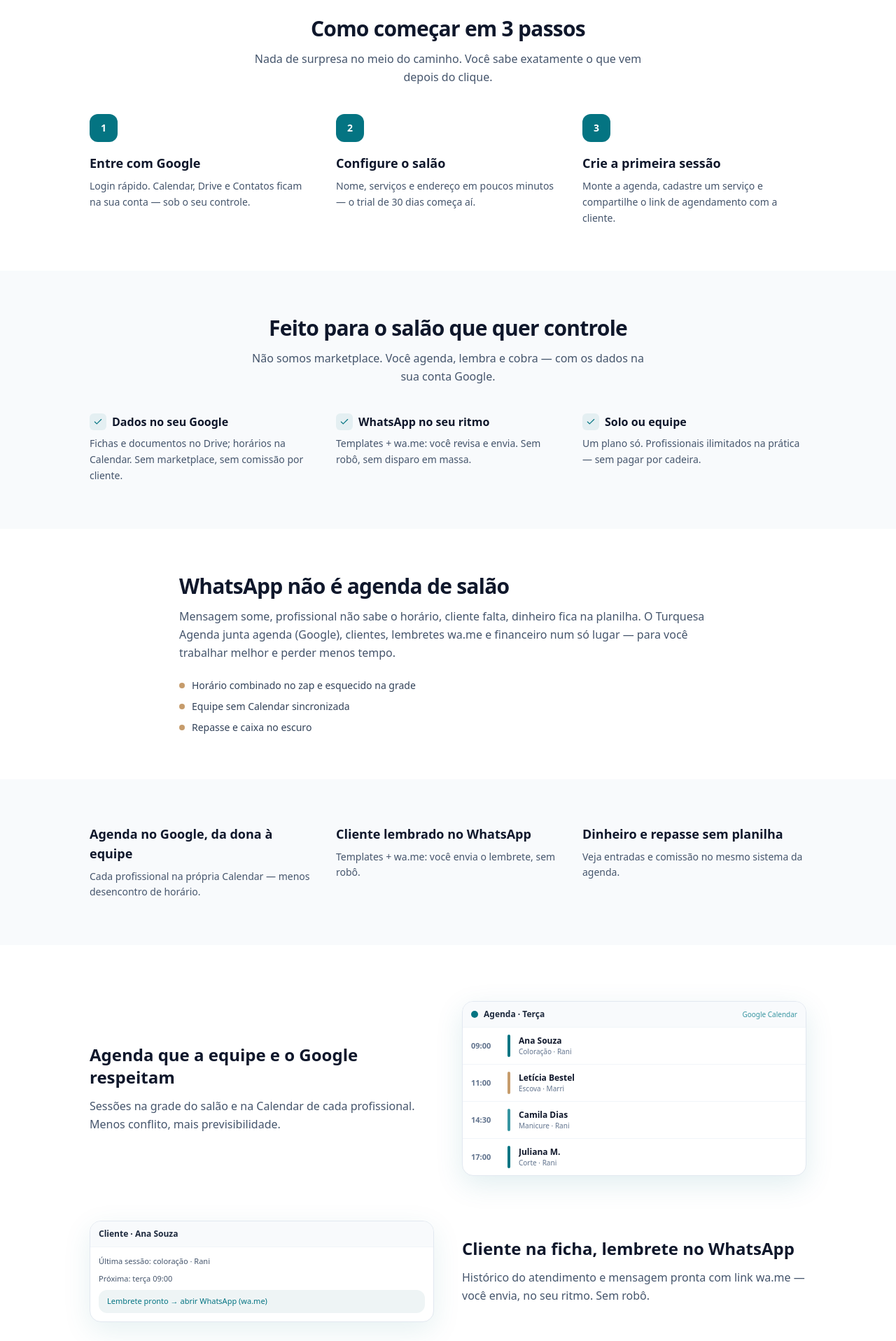
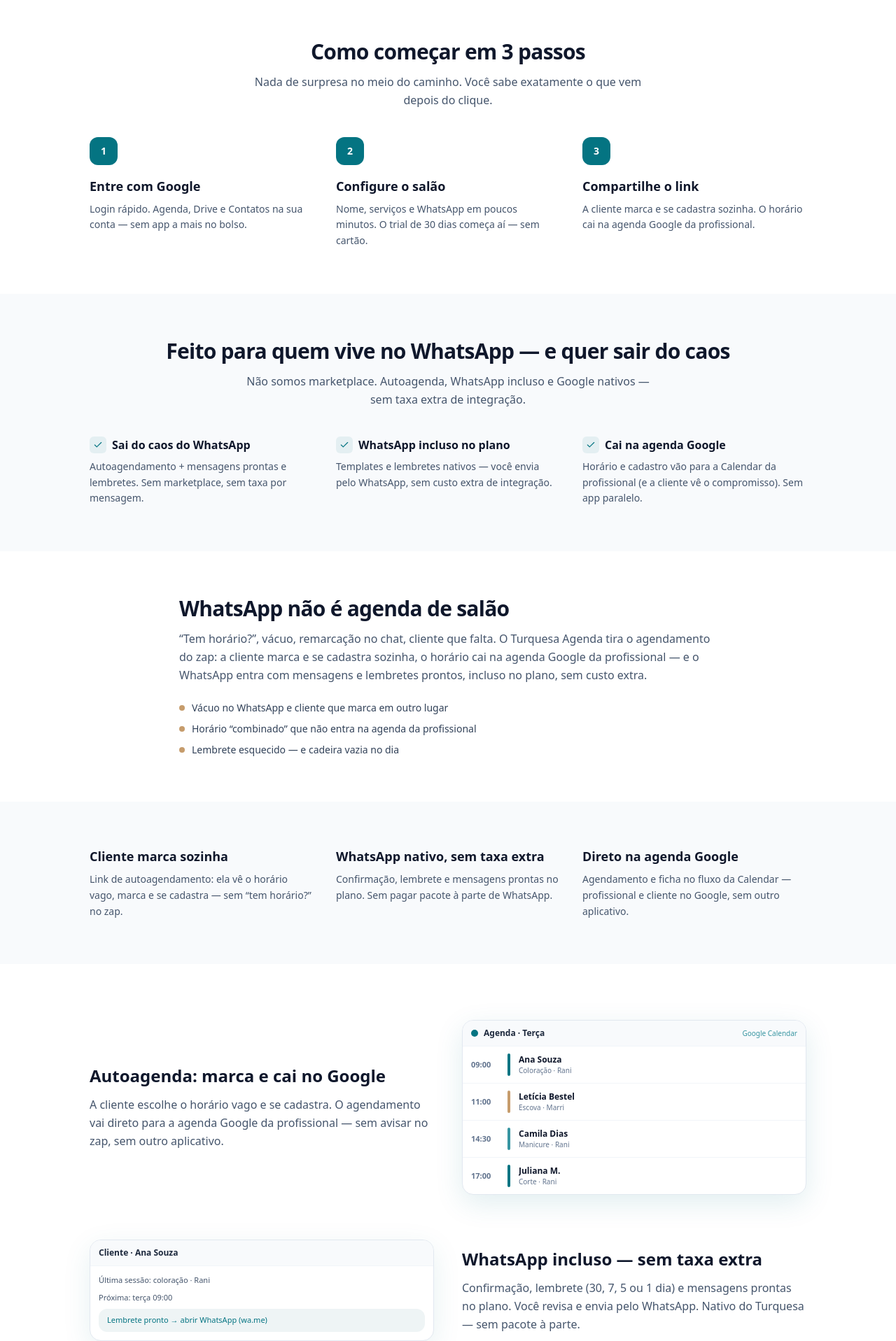
Before and after one commit to pedromusculini/turquesa, a Next.js app: page / in a window 1280 px wide. Shown: the part 880-2797 px from the top of the page at 70% size. Built offline with nearby package versions, Linux system fonts and the light colour scheme; no server answers.

Commit message:
feat(landing): foca dor do WhatsApp com autoagenda e Google
Alinha hero, beneficios e FAQ ao criativo Meta: cliente marca sozinha, horario cai na Calendar e WhatsApp incluso sem taxa extra.

```diff
--- a/app/page.tsx
+++ b/app/page.tsx
@@ -7,11 +7,11 @@
     absolute: 'Pare de perder cliente e horário no WhatsApp | Turquesa Agenda',
   },
   description:
-    'Agenda do salão + Google Calendar + financeiro. Entre com Google e monte a primeira sessão. 30 dias grátis, sem cartão. Depois R$ 79,90/mês.',
+    'Autoagenda + WhatsApp incluso + horário na agenda Google. 30 dias sem cartão — veja o dia a dia mais organizado. Depois R$ 79,90/mês.',
   openGraph: {
     title: 'Pare de perder cliente e horário no WhatsApp',
     description:
-      'Agenda + Google Calendar + financeiro. Google → onboarding → primeira sessão. 30 dias grátis, sem cartão.',
+      'A cliente marca sozinha, cai no Google. WhatsApp incluso no plano, sem taxa extra. 30 dias grátis, sem cartão.',
   },
 };
 
--- a/components/LandingPageContent.tsx
+++ b/components/LandingPageContent.tsx
@@ -4,9 +4,9 @@
  * Landing de conversão Meta (mobile-first).
  *
  * MESSAGE MATCH: alinhar H1 ao anúncio Meta vencedor.
- * Pack atual (Variante B — funil completo):
+ * Pack atual (Variante C — dor WhatsApp):
  *   H1: Pare de perder cliente e horário no WhatsApp
- *   Sub: Agenda + Google Calendar + financeiro. 30 dias grátis, sem cartão.
+ *   Sub: Autoagenda + WhatsApp incluso + cai na agenda Google. 30 dias sem cartão.
  *   CTA único: Começar meu trial com Google
  *   Micro-funil: Google → onboarding → primeira sessão
  * Trocar H1 para match literal do criativo que performar melhor no Ads Manager.
@@ -43,47 +43,47 @@
   {
     n: '1',
     title: 'Entre com Google',
-    desc: 'Login rápido. Calendar, Drive e Contatos ficam na sua conta — sob o seu controle.',
+    desc: 'Login rápido. Agenda, Drive e Contatos na sua conta — sem app a mais no bolso.',
   },
   {
     n: '2',
     title: 'Configure o salão',
-    desc: 'Nome, serviços e endereço em poucos minutos — o trial de 30 dias começa aí.',
+    desc: 'Nome, serviços e WhatsApp em poucos minutos. O trial de 30 dias começa aí — sem cartão.',
   },
   {
     n: '3',
-    title: 'Crie a primeira sessão',
-    desc: 'Monte a agenda, cadastre um serviço e compartilhe o link de agendamento com a cliente.',
+    title: 'Compartilhe o link',
+    desc: 'A cliente marca e se cadastra sozinha. O horário cai na agenda Google da profissional.',
   },
 ];
 
 const trustSignals = [
   {
-    title: 'Dados no seu Google',
-    desc: 'Fichas e documentos no Drive; horários na Calendar. Sem marketplace, sem comissão por cliente.',
+    title: 'Sai do caos do WhatsApp',
+    desc: 'Autoagendamento + mensagens prontas e lembretes. Sem marketplace, sem taxa por mensagem.',
   },
   {
-    title: 'WhatsApp no seu ritmo',
-    desc: 'Templates + wa.me: você revisa e envia. Sem robô, sem disparo em massa.',
+    title: 'WhatsApp incluso no plano',
+    desc: 'Templates e lembretes nativos — você envia pelo WhatsApp, sem custo extra de integração.',
   },
   {
-    title: 'Solo ou equipe',
-    desc: 'Um plano só. Profissionais ilimitados na prática — sem pagar por cadeira.',
+    title: 'Cai na agenda Google',
+    desc: 'Horário e cadastro vão para a Calendar da profissional (e a cliente vê o compromisso). Sem app paralelo.',
   },
 ];
 
 const benefits = [
   {
-    title: 'Agenda no Google, da dona à equipe',
-    desc: 'Cada profissional na própria Calendar — menos desencontro de horário.',
+    title: 'Cliente marca sozinha',
+    desc: 'Link de autoagendamento: ela vê o horário vago, marca e se cadastra — sem “tem horário?” no zap.',
   },
   {
-    title: 'Cliente lembrado no WhatsApp',
-    desc: 'Templates + wa.me: você envia o lembrete, sem robô.',
+    title: 'WhatsApp nativo, sem taxa extra',
+    desc: 'Confirmação, lembrete e mensagens prontas no plano. Sem pagar pacote à parte de WhatsApp.',
   },
   {
-    title: 'Dinheiro e repasse sem planilha',
-    desc: 'Veja entradas e comissão no mesmo sistema da agenda.',
+    title: 'Direto na agenda Google',
+    desc: 'Agendamento e ficha no fluxo da Calendar — profissional e cliente no Google, sem outro aplicativo.',
   },
 ];
 
@@ -97,8 +97,12 @@
     a: 'Sim. Entrar com Google já confirma o e-mail e libera o onboarding — sem código extra.',
   },
   {
-    q: 'O WhatsApp é automático (robô)?',
-    a: 'Não. São templates e links wa.me — você revisa e envia. Semi-manual, sem disparo em massa.',
+    q: 'O WhatsApp é robô / API automática?',
+    a: 'Não. São templates e lembretes nativos do Turquesa: você revisa e envia pelo WhatsApp (wa.me). Incluso no plano — sem taxa extra de integração e sem disparo em massa.',
+  },
+  {
+    q: 'A cliente precisa baixar outro app?',
+    a: 'Não. Ela marca pelo link, se cadastra e o horário entra na agenda Google. Sem marketplace e sem app obrigatório.',
   },
   {
     q: 'Serve para uma profissional só?',
@@ -106,19 +110,15 @@
   },
   {
     q: 'Preciso usar Google?',
-    a: 'Sim. Login e agenda forte usam Google Calendar/Drive/Contatos. É o jeito de manter arquivos e horários sob o seu controle.',
+    a: 'Sim. Login e agenda usam Google Calendar, Drive e Contatos — para horários e fichas ficarem sob o seu controle, sem outro app.',
   },
   {
     q: 'Posso cancelar?',
     a: 'Sim, quando quiser. Arquivos no seu Google Drive continuam na sua conta.',
   },
   {
-    q: 'Onde ficam meus dados?',
-    a: 'Fichas e documentos no seu Drive; eventos na Calendar conectada. O Turquesa orquestra — não fica com a custódia dos arquivos.',
-  },
-  {
     q: 'O que inclui o plano?',
-    a: 'Agenda, clientes, financeiro/repasse, WhatsApp (wa.me), catálogo, agendamento online e Google — no Turquesa Agenda Ilimitado.',
+    a: 'Autoagendamento, autocadastro, WhatsApp (templates e lembretes), agenda Google, clientes, financeiro/repasse e catálogo — no Turquesa Agenda Ilimitado, sem custo extra de WhatsApp.',
   },
 ];
 
@@ -298,8 +298,8 @@
                 className="mt-4 text-center text-base leading-relaxed sm:mt-5 sm:max-w-xl sm:text-left sm:text-xl sm:leading-relaxed"
                 style={{ color: HERO_MUTED }}
               >
-                Agenda do salão + Google Calendar + financeiro. Teste grátis — primeira sessão em
-                poucos minutos.
+                Autoagenda + WhatsApp incluso + horário na agenda Google. 30 dias sem cartão — veja
+                o dia a dia ficar mais organizado.
               </p>
 
               <div className="lp-in-cta mt-7 sm:mt-10 sm:max-w-md">
@@ -373,10 +373,11 @@
       <section className="px-4 py-12 sm:px-6 sm:py-16" style={{ backgroundColor: BG }}>
         <div className="mx-auto max-w-lg sm:max-w-5xl">
           <h2 className="text-center text-2xl font-bold tracking-tight text-slate-900 sm:text-3xl">
-            Feito para o salão que quer controle
+            Feito para quem vive no WhatsApp — e quer sair do caos
           </h2>
           <p className="mx-auto mt-3 max-w-xl text-center text-sm leading-relaxed text-slate-600 sm:text-base">
-            Não somos marketplace. Você agenda, lembra e cobra — com os dados na sua conta Google.
+            Não somos marketplace. Autoagenda, WhatsApp incluso e Google nativos — sem taxa extra
+            de integração.
           </p>
           <div className="mt-10 grid gap-6 sm:grid-cols-3 sm:gap-8">
             {trustSignals.map((item) => (
@@ -405,15 +406,16 @@
             WhatsApp não é agenda de salão
           </h2>
           <p className="mt-3 text-base leading-relaxed text-slate-600">
-            Mensagem some, profissional não sabe o horário, cliente falta, dinheiro fica na
-            planilha. O {productName} junta agenda (Google), clientes, lembretes wa.me e financeiro
-            num só lugar — para você trabalhar melhor e perder menos tempo.
+            “Tem horário?”, vácuo, remarcação no chat, cliente que falta. O {productName} tira o
+            agendamento do zap: a cliente marca e se cadastra sozinha, o horário cai na agenda
+            Google da profissional — e o WhatsApp entra com mensagens e lembretes prontos, incluso
+            no plano, sem custo extra.
           </p>
           <ul className="mt-6 space-y-2.5">
             {[
-              'Horário combinado no zap e esquecido na grade',
-              'Equipe sem Calendar sincronizada',
-              'Repasse e caixa no escuro',
+              'Vácuo no WhatsApp e cliente que marca em outro lugar',
+              'Horário “combinado” que não entra na agenda da profissional',
+              'Lembrete esquecido — e cadeira vazia no dia',
             ].map((item) => (
               <li key={item} className="flex gap-2.5 text-sm text-slate-700">
                 <span
@@ -446,11 +448,11 @@
           <div className="sm:grid sm:grid-cols-2 sm:items-center sm:gap-10">
             <div>
               <h2 className="text-xl font-bold text-slate-900 sm:text-2xl">
-                Agenda que a equipe e o Google respeitam
+                Autoagenda: marca e cai no Google
               </h2>
               <p className="mt-3 text-sm leading-relaxed text-slate-600 sm:text-base">
-                Sessões na grade do salão e na Calendar de cada profissional. Menos conflito, mais
-                previsibilidade.
+                A cliente escolhe o horário vago e se cadastra. O agendamento vai direto para a
+                agenda Google da profissional — sem avisar no zap, sem outro aplicativo.
               </p>
             </div>
             <LandingAgendaMock />
@@ -459,11 +461,11 @@
           <div className="sm:grid sm:grid-cols-2 sm:items-center sm:gap-10">
             <div className="sm:order-2">
               <h2 className="text-xl font-bold text-slate-900 sm:text-2xl">
-                Cliente na ficha, lembrete no WhatsApp
+                WhatsApp incluso — sem taxa extra
               </h2>
               <p className="mt-3 text-sm leading-relaxed text-slate-600 sm:text-base">
-                Histórico do atendimento e mensagem pronta com link wa.me — você envia, no seu
-                ritmo. Sem robô.
+                Confirmação, lembrete (30, 7, 5 ou 1 dia) e mensagens prontas no plano. Você revisa
+                e envia pelo WhatsApp. Nativo do Turquesa — sem pacote à parte.
               </p>
             </div>
             <div className="mt-6 sm:order-1 sm:mt-0">
@@ -508,13 +510,13 @@
               <span className="text-slate-500">/mês</span>
             </div>
             <p className="mt-3 text-sm text-slate-600">
-              Agenda, clientes, financeiro, WhatsApp (wa.me), catálogo e Google. Preço garantido{' '}
-              {PRICE_LOCK_MONTHS} meses a partir do cadastro.
+              Autoagenda, WhatsApp incluso, agenda Google, clientes, financeiro e catálogo. Preço
+              garantido {PRICE_LOCK_MONTHS} meses a partir do cadastro.
             </p>
             <ul className="mt-5 space-y-2 text-sm text-slate-700">
               {[
                 '30 dias grátis, sem cartão',
-                'Google Calendar, Drive e Contatos',
+                'WhatsApp e Google nativos — sem taxa extra',
                 'Cancele quando quiser',
               ].map((item) => (
                 <li key={item} className="flex gap-2">
@@ -574,8 +576,8 @@
             Pare de perder cliente e horário no WhatsApp
           </h2>
           <p className="mt-3 text-sm leading-relaxed text-[#D9F0F2] sm:text-base">
-            Comece com Google e monte a primeira sessão. Agenda, WhatsApp e
-            financeiro — feitos para o salão.
+            Use 30 dias sem cartão e veja o dia a dia mais organizado: autoagenda, WhatsApp incluso
+            e horário na agenda Google.
           </p>
           <div className="mt-6 sm:mx-auto sm:max-w-sm">
             <GoogleCta source="landing_final" variant="light" />
```
